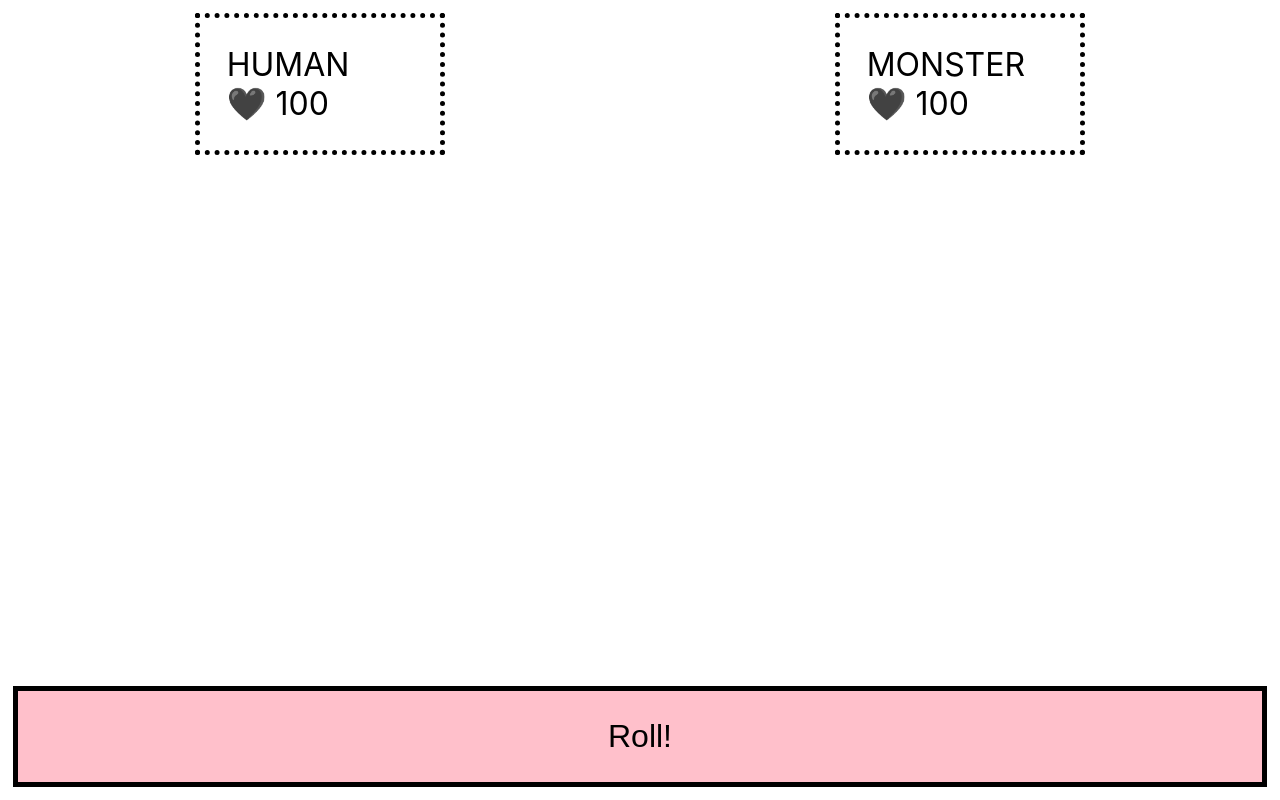
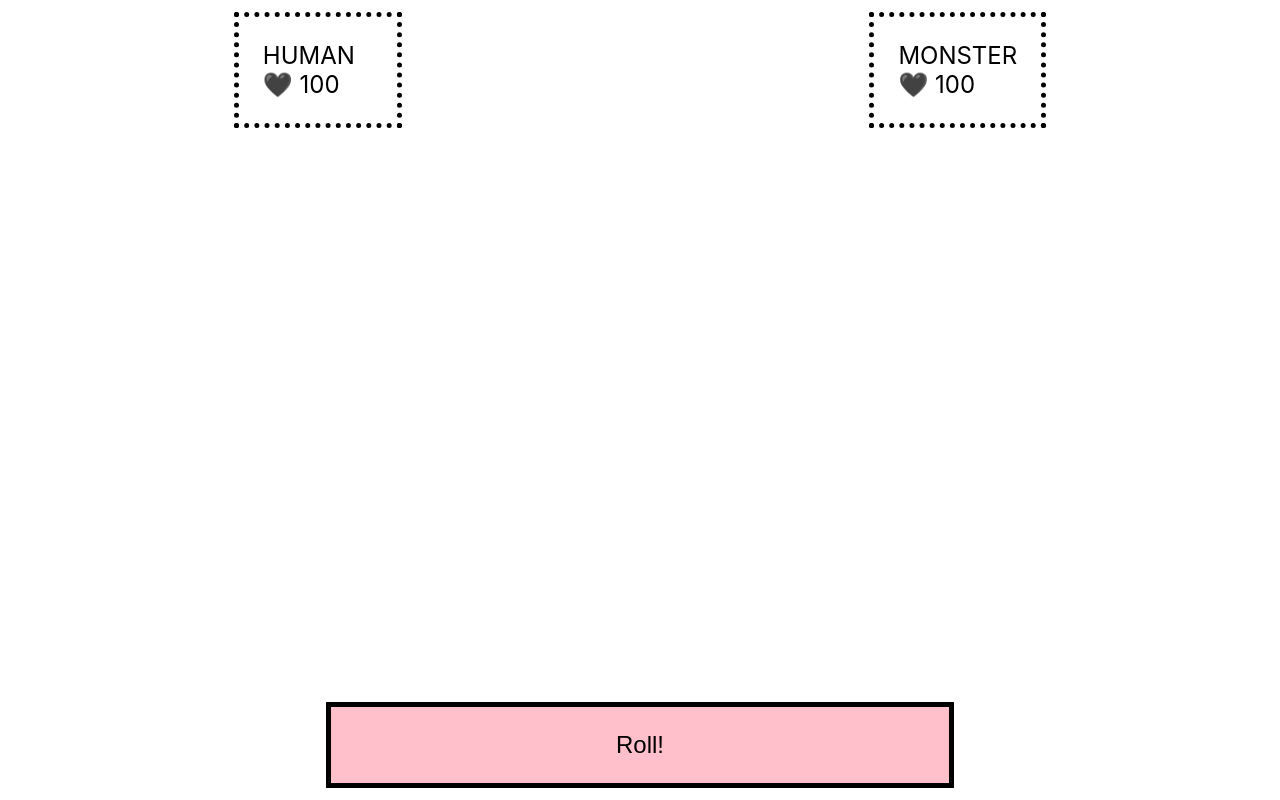
Before and after one commit to luke10x/battle, a React (Create React App) app: page / in a window 1280 px wide. Built offline with nearby package versions, Linux system fonts and the light colour scheme.

Commit message:
💄 Styles simplified

```diff
--- a/src/battle/BattleComponent.tsx
+++ b/src/battle/BattleComponent.tsx
@@ -8,89 +8,71 @@ import { DamageComponent } from './DamageComponent';
 
 const breakpointSmall = '620px';
 const Wrapper = styled.div`
-  font-size: 2em;
+  font-size: 1.5em;
   height: 100%;
-
   display: flex;
   flex-direction: column;
-
   .content {
-    flex: 1 1;
-
+    flex: 1;
     display: flex;
     justify-content: space-around;
     @media (max-width: ${breakpointSmall}) {
       flex-direction: column;
       justify-content: flex-start;
     }
-
     .player {
-      flex: 0 1 250px;
-      margin: 10pt;
-
+      flex: 0 0 7em;
+      margin: 0.5em;
       display: flex;
       flex-direction: column;
       @media (max-width: ${breakpointSmall}) {
         flex: 0 1;
         border: 5px dotted black;
-
         flex-direction: row;
       }
-      .nameCard {
+      .details {
         border: 5px dotted black;
         text-align: left;
-        padding: 20pt;
-
+        padding: 1em;
         @media (max-width: ${breakpointSmall}) {
           flex: 1 0;
-
           border: 0;
         }
       }
       .dice {
-        text-align: center;
-        font-size: 3em;
-
+        font-size: 2em;
         display: flex;
         justify-content: space-around;
         @media (max-width: ${breakpointSmall}) {
-          flex: 0 0 50pt;
-
-          font-size: 2em;
+          flex: 0 0 1.5em;
           line-height: 0.5em;
           flex-direction: column;
         }
       }
     }
   }
-  .won {
-    color: green;
+  .footer {
+    flex: 0;
+    padding: 0.5em;
+    & > * {
+      padding: 1em;
+      margin: 0px auto;
+      box-sizing: border-box;
+      width: 50%;
+      @media (max-width: ${breakpointSmall}) {
+        width: 100%;
       }
-  .lost {
-    color: red;
-  }
-  .footer {
-    flex: 0 1;
-    display: flex;
-    flex-direction: column;
-
-    button,
-    .banner {
-      flex: 1 1 100%;
-
-      margin: 10pt;
-      padding: 20pt;
-      font-size: 1em;
     }
     button {
+      font-size: 1em;
       border: 5px solid black;
       background: pink;
     }
-    .banner {
-      font-size: 2em;
-      @media (max-width: ${breakpointSmall}) {
-        font-size: 1em;
+    .banner.won {
+      color: green;
     }
+    .banner.lost {
+      color: red;
     }
   }
 `;
@@ -122,16 +104,15 @@ export const BattleComponent: React.FC = () => {
     dispatch({ actionType: 'Reset' });
   };
 
-  const rollButton = state?.battleInProgress && !rolling;
-  const resetButton = !state?.battleInProgress;
+  const rollButton = state.battleInProgress && !rolling;
+  const resetButton = !state.battleInProgress;
   const won = state.monster.health === 0;
   const lost = state.human.health === 0;
   return (
     <Wrapper>
-      {state && (
       <div className="content">
         <div className="player">
-            <div className="nameCard">
+          <div className="details">
             <div>HUMAN</div>
             <div>
               <span role="img" aria-label="health">
@@ -146,7 +127,7 @@ export const BattleComponent: React.FC = () => {
           </div>
         </div>
         <div className="player">
-            <div className="nameCard">
+          <div className="details">
             <div>MONSTER</div>
             <div>
               <span role="img" aria-label="health">
@@ -161,11 +142,10 @@ export const BattleComponent: React.FC = () => {
           </div>
         </div>
       </div>
-      )}
       <div className="footer">
         {resetButton && <button onClick={handleReset}>Reset</button>}
-        {won && <div className="banner won">PLAYER WON</div>}
-        {lost && <div className="banner lost">PLAYER LOST</div>}
+        {won && <div className="banner won">HUMAN WON</div>}
+        {lost && <div className="banner lost">MONSTER WON</div>}
         {rollButton && <button onClick={handleRoll}>Roll!</button>}
       </div>
     </Wrapper>
```
Lines whose indentation alone changed are shown as unchanged.
